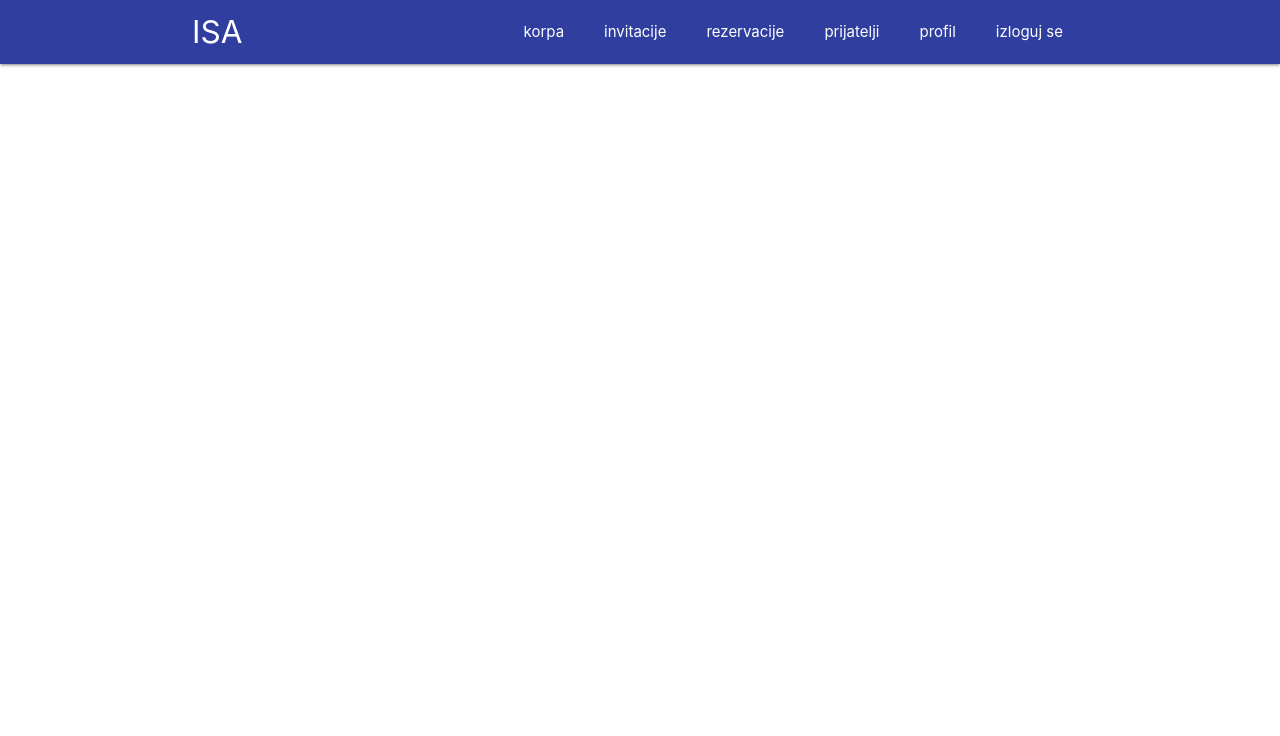
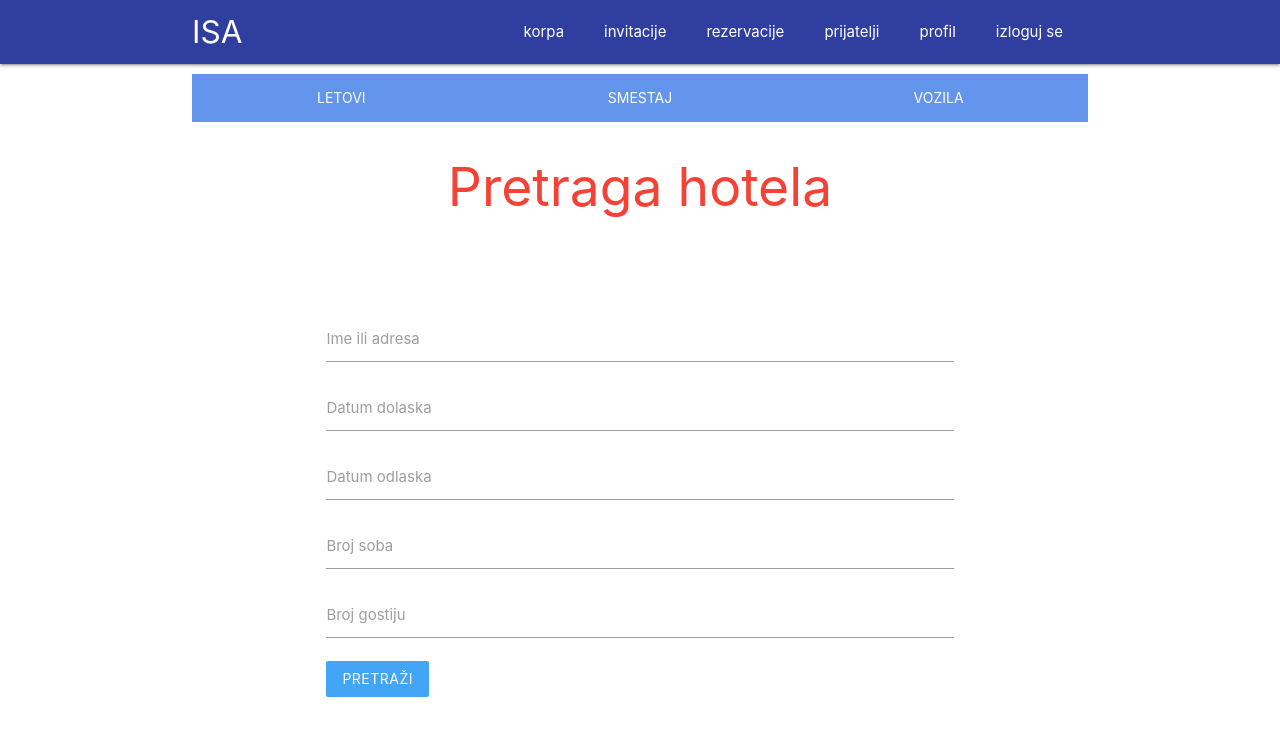
Before and after one commit to denispon/copy-of-ISA-project, a React (Create React App) app in the folder isa-front/: page /smestaj in a window 1280 px wide. Shown: the top 736 px of the page. Built offline with nearby package versions, Linux system fonts and the light colour scheme.

Commit message:
Dodata forma za pretragu hotela.

```diff
--- a/isa-front/package.json
+++ b/isa-front/package.json
@@ -4,6 +4,7 @@
   "private": true,
   "dependencies": {
     "react": "^16.7.0",
+    "react-datepicker": "^2.0.0",
     "react-dom": "^16.7.0",
     "react-redux": "^6.0.0",
     "react-router-dom": "^4.3.1",
--- a/isa-front/public/index.html
+++ b/isa-front/public/index.html
@@ -44,5 +44,6 @@
       To create a production bundle, use `npm run build` or `yarn build`.
     -->
     <script src="https://cdnjs.cloudflare.com/ajax/libs/materialize/1.0.0/js/materialize.min.js"></script>
+
   </body>
 </html>
--- a/isa-front/src/App.js
+++ b/isa-front/src/App.js
@@ -1,11 +1,11 @@
 import React, { Component } from "react";
 import "./App.css";
-
 import { BrowserRouter, Switch, Route } from "react-router-dom";
 import Navbar from "./components/layout/Navbar";
 import DashboardUserLogged from "./components/layout/UserLoggedTabs";
 import Friends from "./components/dashboard/friends/FriendsComponent";
 import UserProfile from "./components/dashboard/UserProfile";
+import HotelPretraga from "./components/dashboard/HotelPretraga";
 
 class App extends Component {
   render() {
@@ -17,6 +17,7 @@ class App extends Component {
             <Route exact path="/" component={DashboardUserLogged}></Route>
             <Route path="/friends" component={Friends}></Route>
             <Route path="/userProfile" component={UserProfile}></Route>
+            <Route path="/smestaj" component={HotelPretraga}></Route>
           </Switch>
         </div>
       </BrowserRouter>
--- a/isa-front/src/components/dashboard/DashboardUserLogged.js
+++ b/isa-front/src/components/dashboard/DashboardUserLogged.js
@@ -8,7 +8,6 @@ const Dashboard = () => {
         <div className="containter">
             <SingedUserLinks></SingedUserLinks>
 
-            <p>blablablalallblablablal</p>
         </div>
     );
 
--- /dev/null
+++ b/isa-front/src/components/dashboard/HotelPretraga.js
@@ -0,0 +1,52 @@
+import React, {Component} from 'react'
+import UserLoggedTabs from '../layout/UserLoggedTabs';
+
+
+
+class HotelPretraga extends Component {
+
+    state = {
+
+    }
+
+    render() {
+        return (
+            <div>
+                <UserLoggedTabs></UserLoggedTabs>
+                <div className="container">
+
+                    <form className="white" >
+                        <h2 className="red-text lighten-1 center">Pretraga hotela</h2>
+                        <div className="container">
+                            <div className="input-field">
+                                <label htmlFor="ime_adresa">Ime ili adresa</label>
+                                <input type="text" id='ime_adresa' />
+                            </div>
+                            <div className="input-field">
+                                <label htmlFor="datom_dolaska">Datum dolaska</label>
+                                <input type="text" id='datom_dolaska' />
+                            </div>
+                            <div className="input-field">
+                                <label htmlFor="datum_odlaska">Datum odlaska</label>
+                                <input type="text" id='datum_odlaska' />
+                            </div>
+                            <div className="input-field">
+                                <label htmlFor="sobe">Broj soba</label>
+                                <input type="number" id='sobe' />
+                            </div>
+                            <div className="input-field">
+                                <label htmlFor="gosti">Broj gostiju</label>
+                                <input type="number" id='gosti' />
+                            </div>
+                            <div className="input-field">
+                                <button className="btn blue lighten-1 z-depth-0">Pretraži</button>
+                             </div>
+                        </div>
+                    </form>
+                </div>
+            </div>
+        )
+    }
+};
+
+export default HotelPretraga;
--- a/isa-front/src/components/dashboard/friends/FriendRequest.js
+++ b/isa-front/src/components/dashboard/friends/FriendRequest.js
@@ -8,8 +8,8 @@ const FriendRequest = () => {
         <div className="center container">
             <div className="row container center">
                 <p className="col s7">Danijel Venus</p>
-                <a class="waves-effect  waves-light teal btn friendsButton">Dodaj</a>
-                <a class="waves-effect waves-light red btn friendsButton">Odbi</a>
+                <a className="waves-effect  waves-light teal btn friendsButton">Dodaj</a>
+                <a className="waves-effect waves-light red btn friendsButton">Odbi</a>
             </div>
         </div>
     );
--- a/isa-front/src/components/layout/UserLoggedTabs.js
+++ b/isa-front/src/components/layout/UserLoggedTabs.js
@@ -1,28 +1,29 @@
-import React from "react";
+import React, {Component} from "react";
 import { NavLink } from "react-router-dom";
 import "./layout.css"
 
-const UserLoggedTabs = () => {
-
+class UserLoggedTabs extends Component {
+  render(){
       return (
 
         <div className="row container">
 
           <ul className="tabs userLoggedTabsDiv">
             <li className="tab col s4">
-          <NavLink to="/#" className="white-text text-darken-4">Letovi</NavLink>
+              <NavLink to="/letovi" className="white-text text-darken-4">Letovi</NavLink>
             </li>
             <li className="tab col s4">
-          <NavLink to="/#" className="white-text text-darken-4">Smestaj</NavLink>
+              <NavLink to="/smestaj" className="white-text text-darken-4">Smestaj</NavLink>
             </li>
             <li className="tab col s4">
-          <NavLink to="/#" className="white-text text-darken-4">Vozila</NavLink>
+              <NavLink to="/vozila" className="white-text text-darken-4">Vozila</NavLink>
             </li>
           </ul>
 
         </div>
 
       );
+  }
 };
 
 export default UserLoggedTabs;
```
Also changed, not shown: 1 other file (tests, documents, lock files or other folders). Lines whose indentation alone changed are shown as unchanged.
